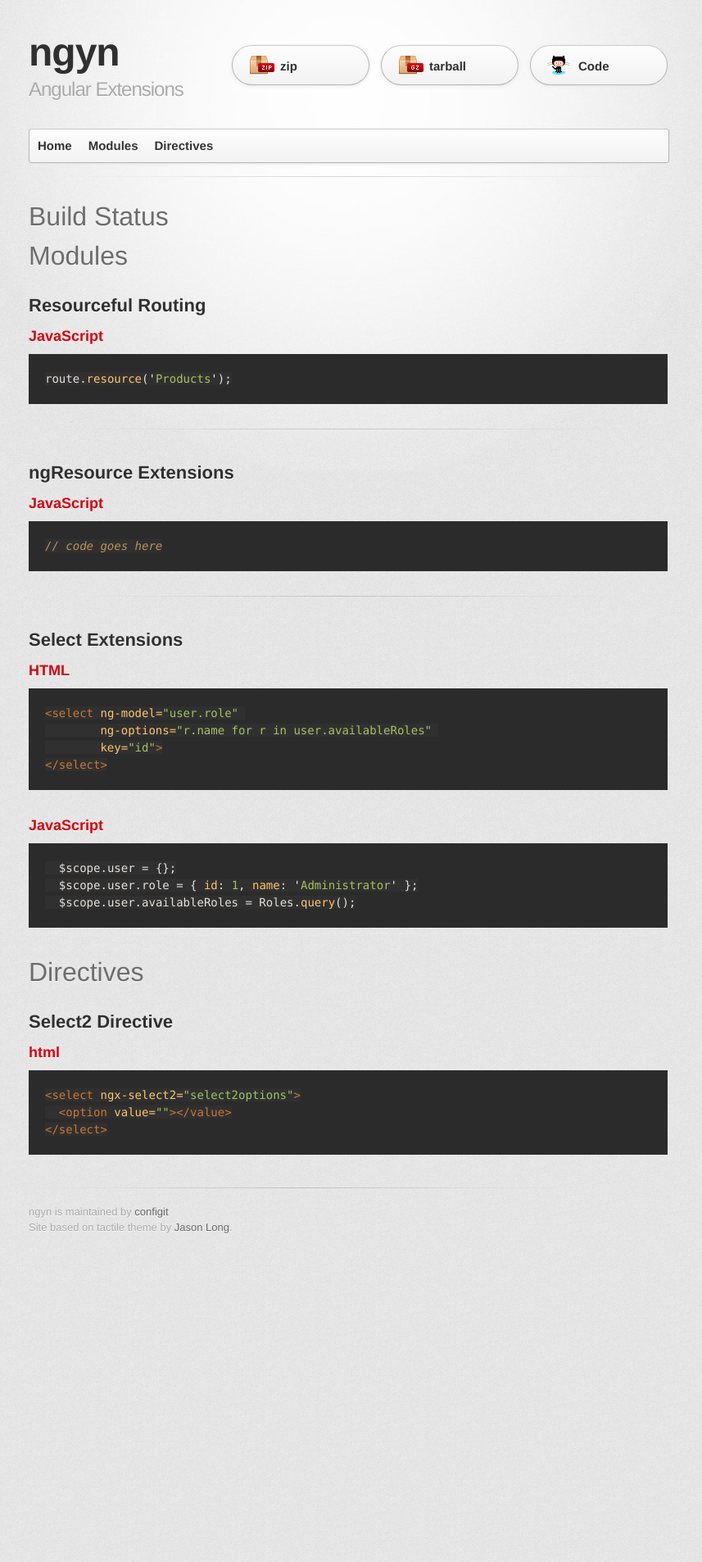
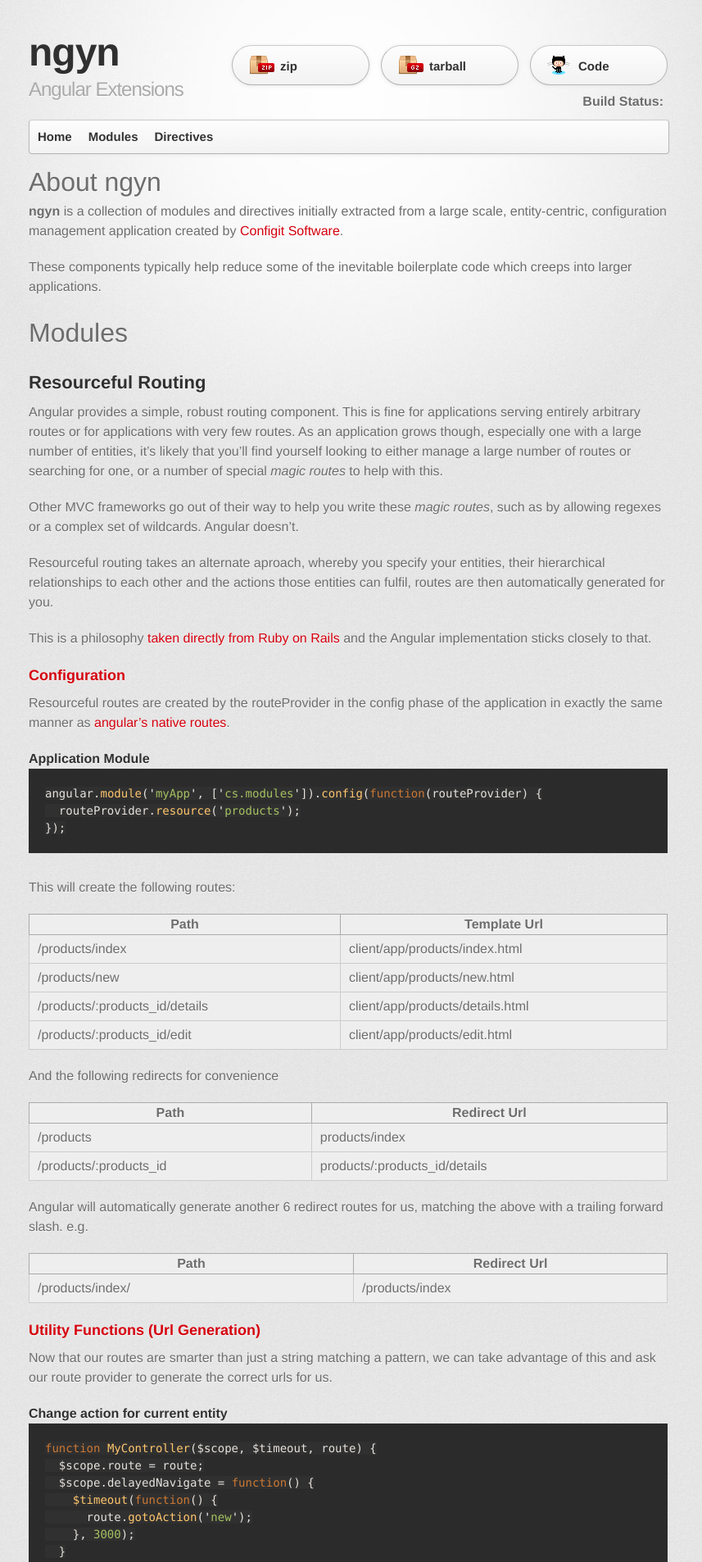
Before and after one commit to configit/ngyn, a Jekyll site: the page built from index.md, in a window 1280 px wide. Shown: the top 1906 px of the page at 82% size, without its empty margins (215-1072 px from the left). Built offline with Jekyll 4.4.1, drawn with Linux system fonts in a browser that asks for light colours; nearby versions of some CDN libraries; some web fonts are replaced; Markdown is read by kramdown in place of the engine named in the settings; before the commit the page ends 1538 px from its top, so only the background shows below that; some of the changed text lies outside the part shown.

Commit message:
Added build status. Added to docs. Improved Styling

````diff
--- a/_config.yml
+++ b/_config.yml
@@ -1 +1,3 @@
 markdown: redcarpet
+redcarpet:
+  extensions: ["tables", "no_intra_emphasis"]
--- a/_layouts/default.html
+++ b/_layouts/default.html
@@ -12,9 +12,10 @@
     <!--[if lt IE 9]>
     <script src="//html5shiv.googlecode.com/svn/trunk/html5.js"></script>
     <![endif]-->
+    <link rel="stylesheet" type="text/css" href="stylesheets/main.css" />
     <script src="//code.jquery.com/jquery-1.9.1.min.js"></script>
     <script src="javascripts/main.js"></script>
-    <title>ngyn by configit</title>
+    <title>ngyn by Configit</title>
   </head>
 
   <body>
@@ -27,11 +28,16 @@
             <h2>Angular Extensions</h2>
           </section>
 
-          <section style="float:right;" id="downloads" class="clearfix">
+          <section style="float:right" id="downloads" class="clearfix">
             <a href="https://github.com/configit/ngyn/zipball/master" id="download-zip" class="button"><span>zip</span></a>
             <a href="https://github.com/configit/ngyn/tarball/master" id="download-tar-gz" class="button"><span>tarball</span></a>
             <a href="https://github.com/configit/ngyn" id="view-on-github" class="button"><span>Code</span></a>
           </section>
+          <div class="buildStatus">
+            <script type="text/javascript" src="http://build.configit.com/externalStatus.html?js=1&buildTypeId=bt27">
+            </script>
+            <div class="buildStatusLabel">Build Status:</div>
+            </div>
         </header>
 
         <section id="menu" class="clearfix">
@@ -52,8 +58,6 @@
         </ul>
         </section>
 
-        <hr>
-
         <section id="main_content">
           {{ content }}
         </section>
--- a/index.md
+++ b/index.md
@@ -3,21 +3,96 @@
 title: ngyn - AngularJS Extensions by Configit
 ---
 
-# Build Status
+# About ngyn
 
-<script type="text/javascript" src="http://build.configit.com/externalStatus.html?js=1&buildTypeId=bt27">
-</script>
+**ngyn** is a collection of modules and directives initially extracted from a large scale, entity-centric,
+configuration management application created by [Configit Software](http://www.configit.com).
+
+These components typically help reduce some of the inevitable boilerplate code which creeps into larger applications.
 
 # Modules
 
 <a id="resourceful_routing"></a>
 ## Resourceful Routing
 
-### JavaScript
+Angular provides a simple, robust routing component. This is fine for applications serving entirely arbitrary routes or for applications with very few routes. As an application grows though, especially one with a large number of entities, it's likely that you'll find yourself looking to either manage a large number of routes or searching for one, or a number of special *magic routes* to help with this.
+
+Other MVC frameworks go out of their way to help you write these *magic routes*, such as by allowing regexes or a complex set of wildcards. Angular doesn't.
+
+Resourceful routing takes an alternate aproach, whereby you specify your entities, their hierarchical relationships to each other and the actions those entities can fulfil, routes are then automatically generated for you.
+
+This is a philosophy [taken directly from Ruby on Rails](http://guides.rubyonrails.org/routing.html#resource-routing-the-rails-default) and the Angular implementation sticks closely to that.
+
+### Configuration
+
+Resourceful routes are created by the routeProvider in the config phase of the application in exactly the same manner as [angular's native routes](http://docs.angularjs.org/api/ng.$route#Example).
+
+#### Application Module
 
 ```javascript
-route.resource('Products');
+angular.module('myApp', ['cs.modules']).config(function(routeProvider) {
+  routeProvider.resource('products');
+});
 ```
+
+This will create the following routes:
+
+| Path                            | Template Url                                   |
+|---------------------------------|------------------------------------------------|
+|  /products/index                | client/app/products/index.html                 |
+|  /products/new                  | client/app/products/new.html                   |
+|  /products/:products_id/details | client/app/products/details.html               |
+|  /products/:products_id/edit    | client/app/products/edit.html                  |
+
+And the following redirects for convenience
+
+| Path                            | Redirect Url                                   |
+|---------------------------------|------------------------------------------------|
+|  /products                      | products/index                                 |
+|  /products/:products_id         | products/:products_id/details                  |
+
+Angular will automatically generate another 6 redirect routes for us, matching the above with a trailing forward slash. e.g.
+
+| Path                            | Redirect Url                                     |
+|---------------------------------|------------------------------------------------|
+|  /products/index/               | /products/index                                |
+
+### Utility Functions (Url Generation)
+
+Now that our routes are smarter than just a string matching a pattern, we can take advantage of this and ask our route provider to generate the correct urls for us.
+
+#### Change action for current entity
+```javascript
+function MyController($scope, $timeout, route) {
+  $scope.route = route;
+  $scope.delayedNavigate = function() {
+    $timeout(function() {
+      route.gotoAction('new');
+    }, 3000);
+  }
+}
+```
+
+```html
+<div ng-controller="MyController">
+  <a ng-href="{% raw %}{{ route.action('archive') }}{% endraw %}">Go to Archive</a>
+  <button ng-click="delayedNavigate()">Create (delayed)</button>
+</div>
+```
+
+route.Action and route.gotoAction are convenience functions for `route.link({action:'archive'})` and `route.gotoLink({action:'new'})` respectively.
+
+Furthermore the only difference between link and gotoLink is that the latter causes a location change and the former simply returns the url, making it naturally suited to hyperlink hrefs.
+
+Besides `action` the functions also take the following parameters
+
+#### Utility function parameters
+| Parameter     | Purpose     |
+|---------------|-------------|
+| controller | Allows navigation to a different controller. Can be combined with action |
+| path | By default when controller is specified only routes within the current path will be found. Specify a path property to break out of this restriction. |
+| controller_name_id | if you wish to navigate to a custom member action, the id of that member must be supplied. e.g. `route.link({ action: 'details', products_id: 1})` |
+
 
 ---
 <a id="ngresource_extensions"></a>
--- /dev/null
+++ b/stylesheets/main.css
@@ -0,0 +1,50 @@
+.buildStatus {
+  clear:right;
+  float:right;
+}
+.buildStatusLabel {
+  font-weight:bold;
+  float:right;
+  padding-right:5px;
+  display:none;
+}
+table.tcTable {
+  background:transparent;
+  border:none;
+  width:inherit;
+  float:right;
+}
+.tcTable td {
+  border:none;
+  display:none;
+}
+.tcTable td.buildConfigurationName {
+  display: inline;
+  vertical-align:middle;
+}
+@media only screen and (min-width: 400px) {
+  .tcTable td.buildNumberDate {
+    display:inline;
+  }
+}
+.tcTable td.buildConfigurationName a, .tcTable td.buildNumberDate div {
+  display:none;
+}
+.tcTable td.buildNumberDate div.teamCityDateTime {
+  display:inline;
+}
+
+@media only screen and (min-width: 768px) {
+  .buildStatus {
+    padding-top:8px;
+  }
+  .buildStatusLabel  {
+    display:block;
+  }
+
+}
+@media only screen and (max-width: 767px) {
+  .buildStatus {
+    margin-top:-20px;
+  }
+}
--- a/stylesheets/menu.css
+++ b/stylesheets/menu.css
@@ -1,3 +1,6 @@
+#menu {
+  padding-bottom:10px;
+}
 ul#navbar {
   display:block;
   float:left;
--- a/stylesheets/stylesheet.css
+++ b/stylesheets/stylesheet.css
@@ -65,7 +65,7 @@
 
 header {
   padding-top: 35px;
-  padding-bottom: 25px;
+  padding-bottom: 10px;
 }
 
 header h1 {
@@ -175,7 +175,8 @@
 code {
   background-color: #f2f2f2;
   border: solid 1px #ddd;
-  padding: 0 3px;
+  border-radius:2px;
+  padding: 3px 3px;
 }
 
 pre {
@@ -218,17 +219,19 @@
 
 table {
   width: 100%;
-  border: 1px solid #ebebeb;
+  background:#EEEEEE;
+  margin-bottom:20px;
 }
 
 th {
-  font-weight: 500;
+  border: 1px solid #AAAAAA;
+  font-weight: bold;
 }
 
 td {
-  border: 1px solid #ebebeb;
-  text-align: center;
+  border: 1px solid #CCCCCC;
   font-weight: 300;
+  padding: 5px 10px;
 }
 
 form {
````
